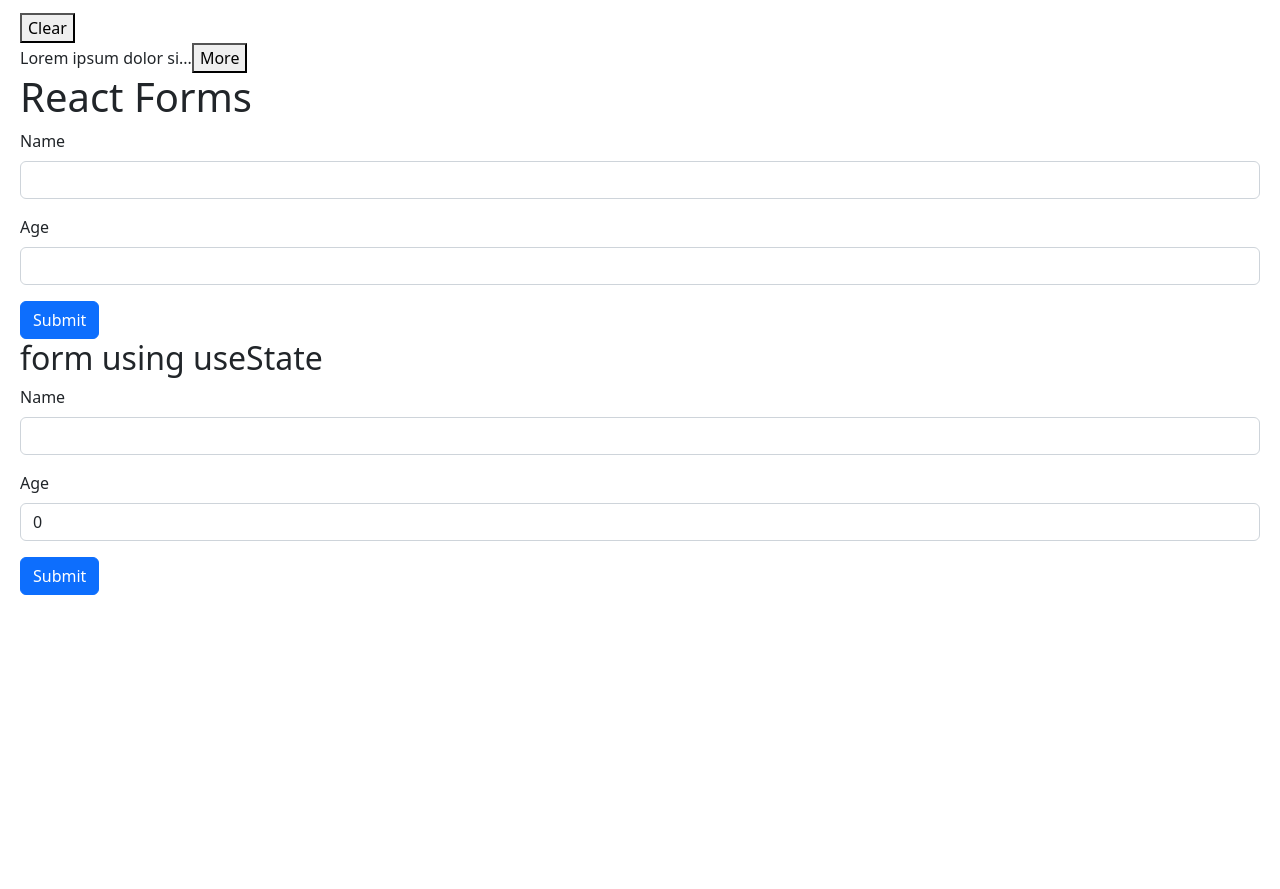
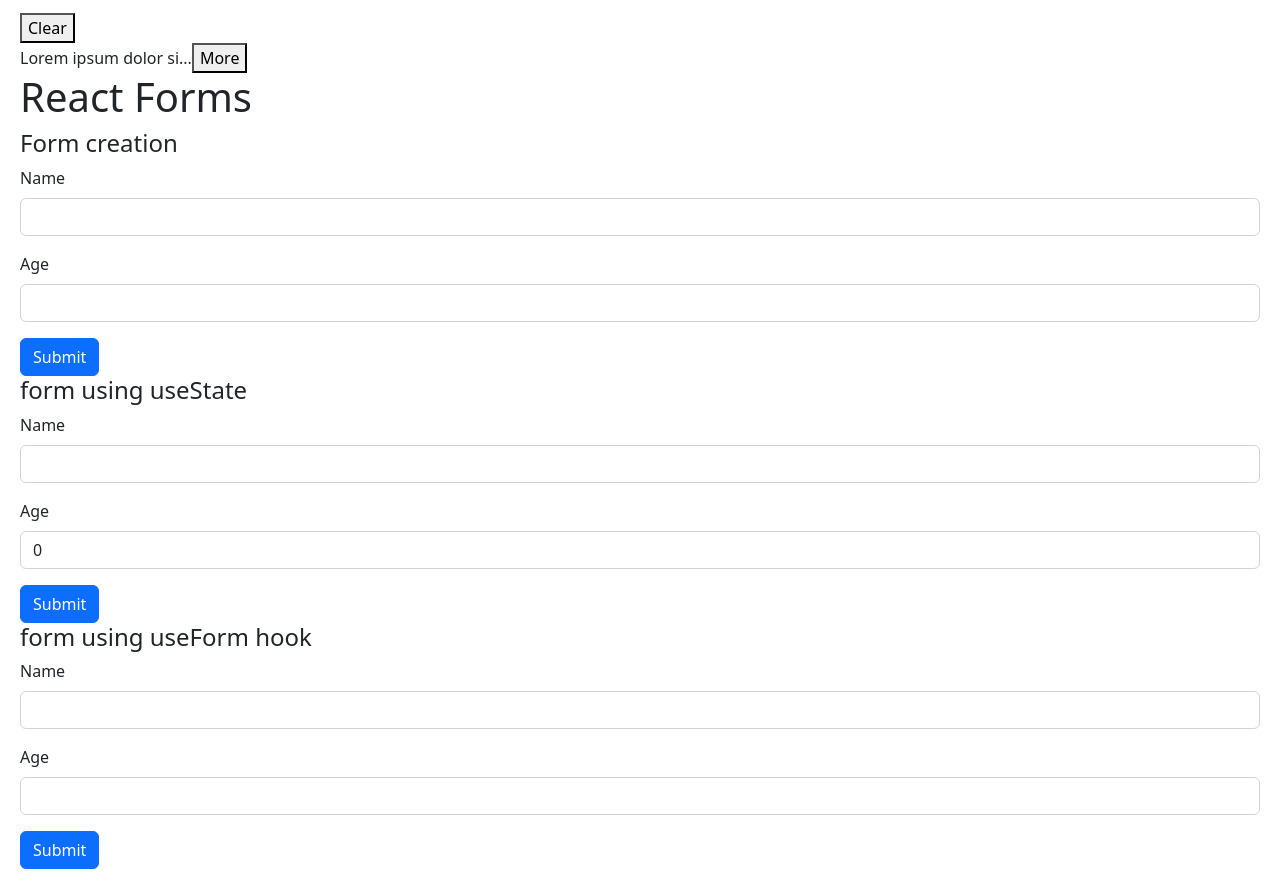
Before and after one commit to shidhu84/React-application-learning, a React (Vite) app: page / in a window 1280 px wide. Shown: the part 760-1649 px from the top of the page. Before the commit the page ends 1375 px from the top, so only its background shows below. Built offline with nearby package versions, Linux system fonts and the light colour scheme.

Commit message:
Form using useForm hook

```diff
--- a/package.json
+++ b/package.json
@@ -12,7 +12,8 @@
     "bootstrap": "^5.2.3",
     "immer": "^9.0.19",
     "react": "^18.2.0",
-    "react-dom": "^18.2.0"
+    "react-dom": "^18.2.0",
+    "react-hook-form": "7.43"
   },
   "devDependencies": {
     "@types/react": "^18.0.27",
--- a/src/App.tsx
+++ b/src/App.tsx
@@ -10,6 +10,7 @@ import StateModification from "./components/StateModification";
 import ExpandableText from "./components/ExpandableText";
 import Form from "./components/Form";
 import FormWithStateHook from "./components/FormWithStateHook";
+import FormWithFormHook from "./components/FormWithFormHook";
 
 function App() {
   const cities = ["Pune", "Mumbai", "Hyderabad", "Latur"];
@@ -64,9 +65,12 @@ function App() {
       </div>
       <div>
         <h1>React Forms</h1>
+        <h4>Form creation</h4>
         <Form />
-        <h2>form using useState</h2>
+        <h4>form using useState</h4>
         <FormWithStateHook />
+        <h4>form using useForm hook</h4>
+        <FormWithFormHook />
       </div>
     </div>
   );
--- /dev/null
+++ b/src/components/FormWithFormHook.tsx
@@ -0,0 +1,37 @@
+import React, { FormEvent, useState } from "react";
+import { FieldValues, useForm } from "react-hook-form";
+
+function FormWithFormHook() {
+  const { register, handleSubmit } = useForm();
+  console.log(register("name"));
+  const submit = (data: FieldValues) => console.log(data);
+  return (
+    <form onSubmit={handleSubmit(submit)}>
+      <div className="mb-3">
+        <label htmlFor="name" className="form-label">
+          Name
+        </label>
+        <input
+          {...register("name")}
+          id="name"
+          type="text"
+          className="form-control"
+        />
+      </div>
+      <div className="mb-3">
+        <label htmlFor="age" className="form-label">
+          Age
+        </label>
+        <input
+          {...register("age")}
+          id="age"
+          type="number"
+          className="form-control"
+        />
+      </div>
+      <button className="btn btn-primary">Submit</button>
+    </form>
+  );
+}
+
+export default FormWithFormHook;
```
Also changed, not shown: 1 other file (tests, documents, lock files or other folders).
